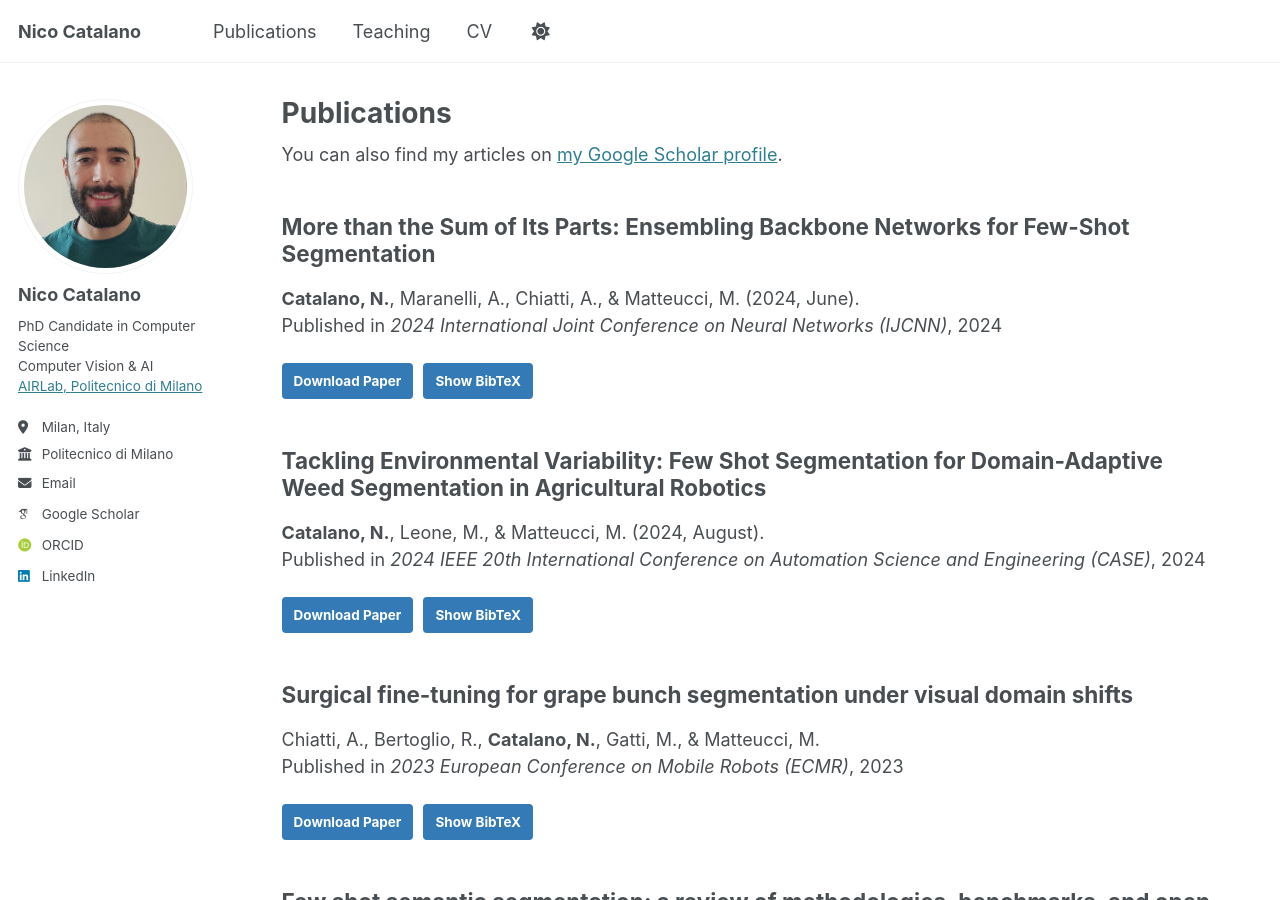
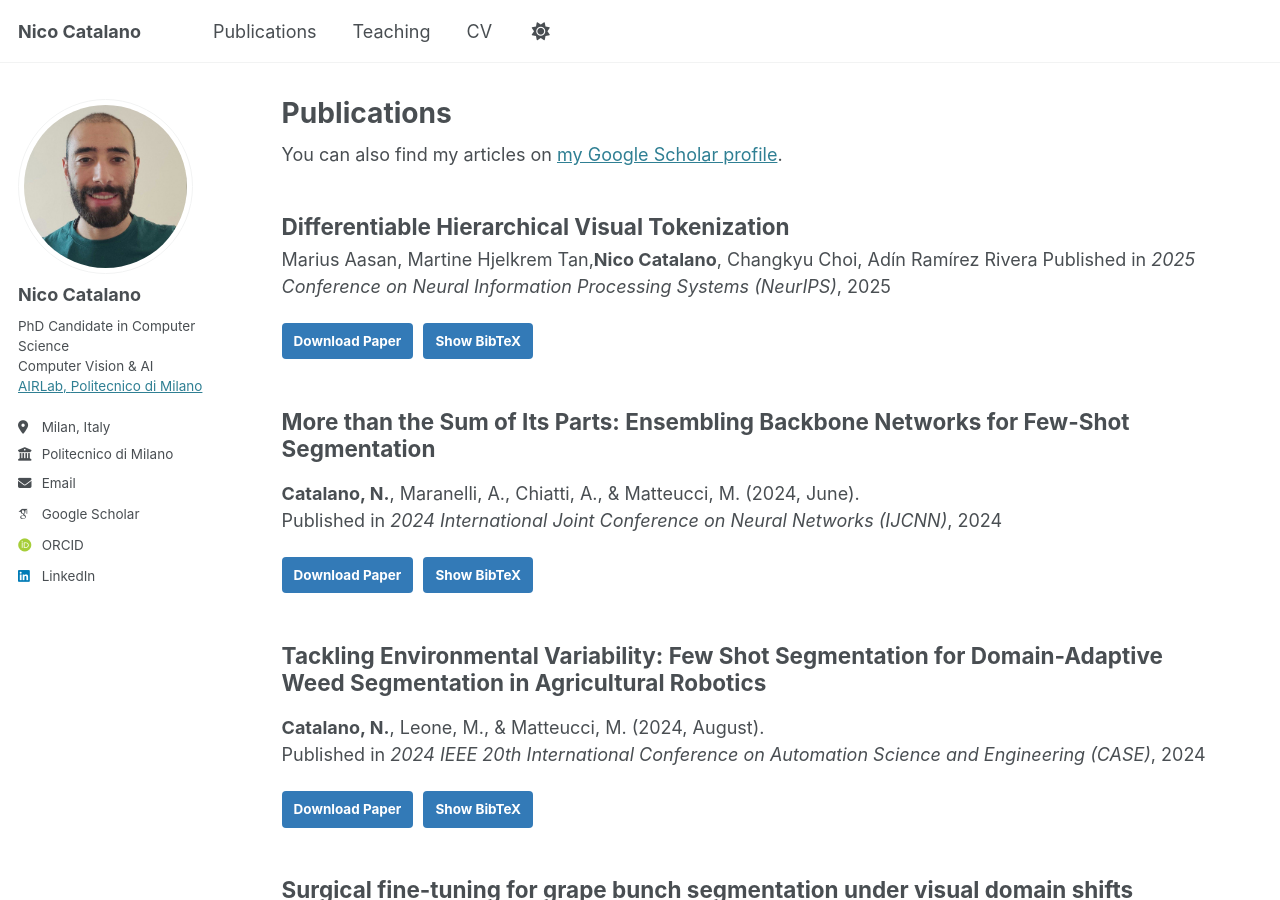
Before and after one commit to NicoCatalano/NicoCatalano.github.io, a Jekyll site: the page built from _pages/publications.html, in a window 1280 px wide and 900 px high. Built offline with Jekyll 4.4.1, drawn with Linux system fonts in a browser that asks for light colours; some web fonts are replaced.

Commit message:
added neurips paper

```diff
--- a/_pages/publications.html
+++ b/_pages/publications.html
@@ -38,6 +38,33 @@ author_profile: true
     }
   }
 </script>
+
+<div class="list__item">
+  <article class="archive__item" itemscope itemtype="http://schema.org/CreativeWork">
+    <h2 class="archive__item-title" itemprop="headline">
+      Differentiable Hierarchical Visual Tokenization
+    </h2>
+      Marius Aasan, Martine Hjelkrem Tan,<b>Nico Catalano</b>, Changkyu Choi, Adín Ramírez Rivera
+    Published in <i>2025 Conference on Neural Information Processing Systems (NeurIPS)</i>, 2025</p>
+    <p>
+      <a class="btn" href="https://arxiv.org/abs/2511.02652" target="_blank" rel="noopener">Download Paper</a>
+      <a class="btn" href="#" onclick="toggleBibtex(this); return false;">Show BibTeX</a>
+    </p>
+    <div class="bibtex" style="display: none;">
+      <pre>
+@inproceedings{
+aasan2025differentiable,
+title={Differentiable Hierarchical Visual Tokenization},
+author={Marius Aasan and Martine Hjelkrem-Tan and Nico Catalano and Changkyu Choi and Ad{\'\i}n Ram{\'\i}rez Rivera},
+booktitle={The Thirty-ninth Annual Conference on Neural Information Processing Systems},
+year={2025},
+url={https://openreview.net/forum?id=y8VWYf5cVI}
+}
+
+      </pre>
+    </div>
+  </article>
+</div>
 
 <div class="list__item">
   <article class="archive__item" itemscope itemtype="http://schema.org/CreativeWork">
```
